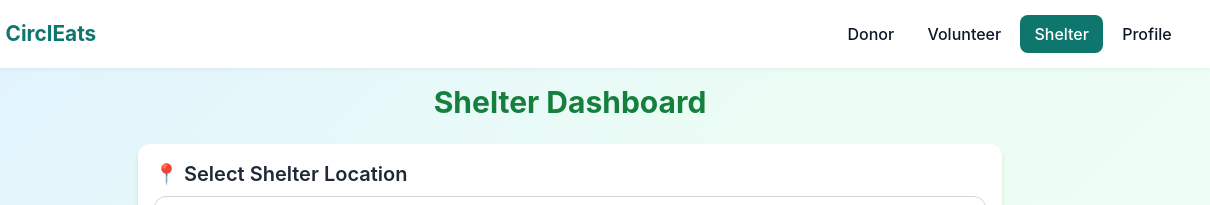
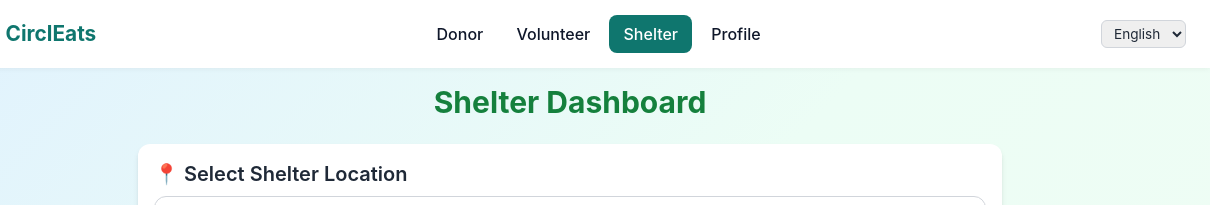
Before and after one commit to shubha229/circlEats_frontend, a website: page shelter.html in a window 1280 px wide. Shown: the top 205 px of the page, 70-1280 px from the left. Drawn offline with nearby package versions, Linux system fonts and the light colour scheme; a script that the page names is missing.

Commit message:
Update shelter.html

```diff
--- a/shelter.html
+++ b/shelter.html
@@ -96,6 +96,12 @@
           <button class="nav-btn active">Shelter</button>
           <button onclick="window.location.href='user-dashboard.html'" class="nav-btn">Profile</button>
         </div>
+
+        <select id="lang-select" class="lang-select">
+          <option value="en">English</option>
+          <option value="hi">हिन्दी</option>
+          <option value="kn">ಕನ್ನಡ</option>
+        </select>
       </nav>
     </header>
 
```
Lines whose indentation alone changed are shown as unchanged.
